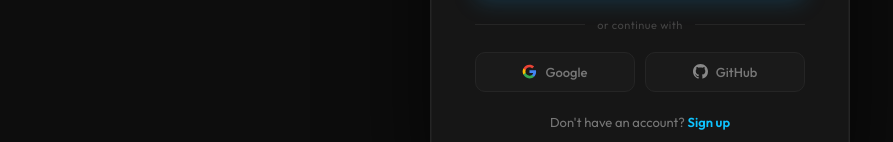
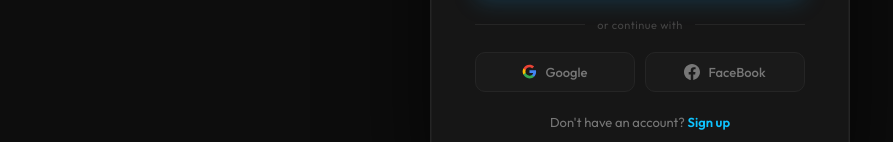
Before and after one commit to ahmedhesham301/graduation-project, a React (Vite) app in the folder frontend/my-react-app/: page / in a window 1280 px wide. Shown: the part 533-675 px from the top of the page, without its empty margins (0-893 px from the left). Built offline with nearby package versions, Linux system fonts and the light colour scheme.

Commit message:
change button from github to facebook

```diff
--- a/frontend/my-react-app/src/components/SocialButtons.jsx
+++ b/frontend/my-react-app/src/components/SocialButtons.jsx
@@ -9,10 +9,10 @@ const GoogleIcon = () => (
   </svg>
 );
 
-const GitHubIcon = () => (
-  <svg width="15" height="15" viewBox="0 0 24 24" fill="#888">
-    <path d="M12 0C5.37 0 0 5.37 0 12c0 5.31 3.435 9.795 8.205 11.385.6.105.825-.255.825-.57 0-.285-.015-1.23-.015-2.235-3.015.555-3.795-.735-4.035-1.41-.135-.345-.72-1.41-1.23-1.695-.42-.225-1.02-.78-.015-.795.945-.015 1.62.87 1.845 1.23 1.08 1.815 2.805 1.305 3.495.99.105-.78.42-1.305.765-1.605-2.67-.3-5.46-1.335-5.46-5.925 0-1.305.465-2.385 1.23-3.225-.12-.3-.54-1.53.12-3.18 0 0 1.005-.315 3.3 1.23.96-.27 1.98-.405 3-.405s2.04.135 3 .405c2.295-1.56 3.3-1.23 3.3-1.23.66 1.65.24 2.88.12 3.18.765.84 1.23 1.905 1.23 3.225 0 4.605-2.805 5.625-5.475 5.925.435.375.81 1.095.81 2.22 0 1.605-.015 2.895-.015 3.3 0 .315.225.69.825.57A12.02 12.02 0 0 0 24 12c0-6.63-5.37-12-12-12z"/>
-  </svg>
+const FaceBookIcon = () => (
+  <svg xmlns="http://www.w3.org/2000/svg" width="16" height="16" fill="currentColor" class="bi bi-facebook" viewBox="0 0 16 16">
+  <path d="M16 8.049c0-4.446-3.582-8.05-8-8.05C3.58 0-.002 3.603-.002 8.05c0 4.017 2.926 7.347 6.75 7.951v-5.625h-2.03V8.05H6.75V6.275c0-2.017 1.195-3.131 3.022-3.131.876 0 1.791.157 1.791.157v1.98h-1.009c-.993 0-1.303.621-1.303 1.258v1.51h2.218l-.354 2.326H9.25V16c3.824-.604 6.75-3.934 6.75-7.951"/>
+</svg>
 );
 
 export default function SocialButtons() {
@@ -23,8 +23,8 @@ export default function SocialButtons() {
         Google
       </button>
       <button className="btn-social">
-        <GitHubIcon />
-        GitHub
+        <FaceBookIcon />
+        FaceBook
       </button>
     </div>
   );
```
